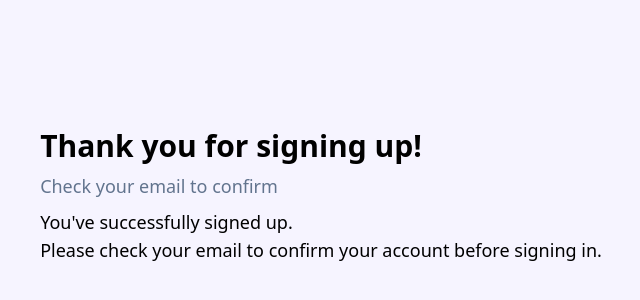
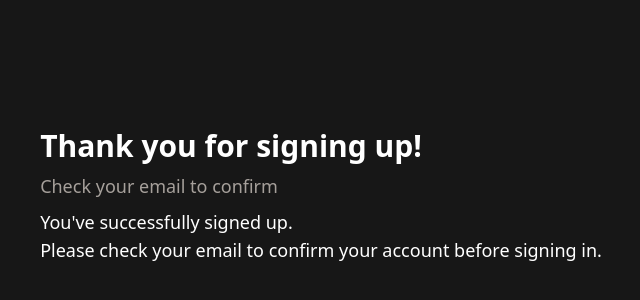
Before and after one commit to ApisitKhakmueang/booking-conference-room, a Next.js app in the folder front-end/: page /auth/sign-up-success in a window 1280 px wide. Shown: the part 32-332 px from the top of the page, without its empty margins (319-959 px from the left). Built offline with nearby package versions, Linux system fonts and the light colour scheme; no server answers.

Commit message:
fix: change default theme

```diff
--- a/front-end/src/app/layout.tsx
+++ b/front-end/src/app/layout.tsx
@@ -24,7 +24,7 @@ export default async function RootLayout({
   children: React.ReactNode;
 }>) {
   const cookieStore = await cookies()
-  const theme = cookieStore.get('theme')?.value ?? 'light'
+  const theme = cookieStore.get('theme')?.value ?? 'dark'
 
   return (
     <html lang="en" className={`${theme} dark:bg-main-background bg-light-main-background`}>
```
